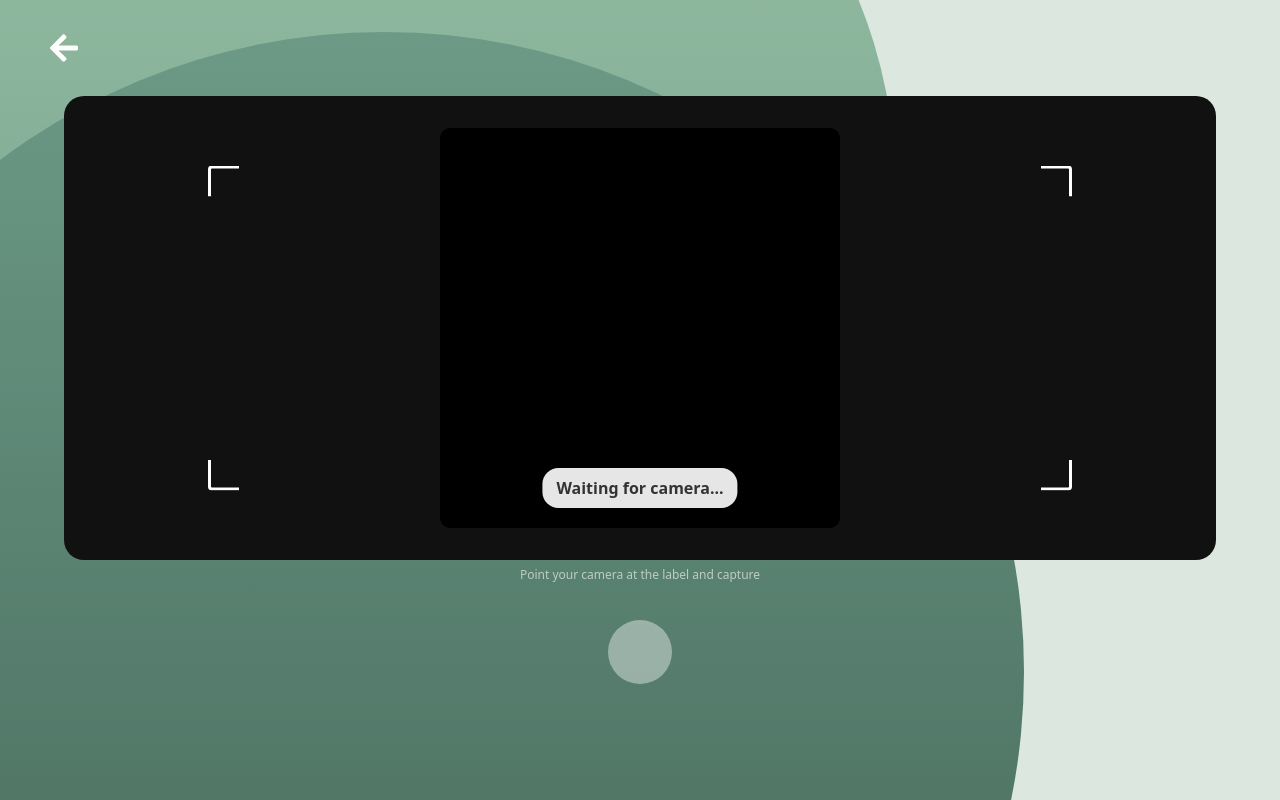
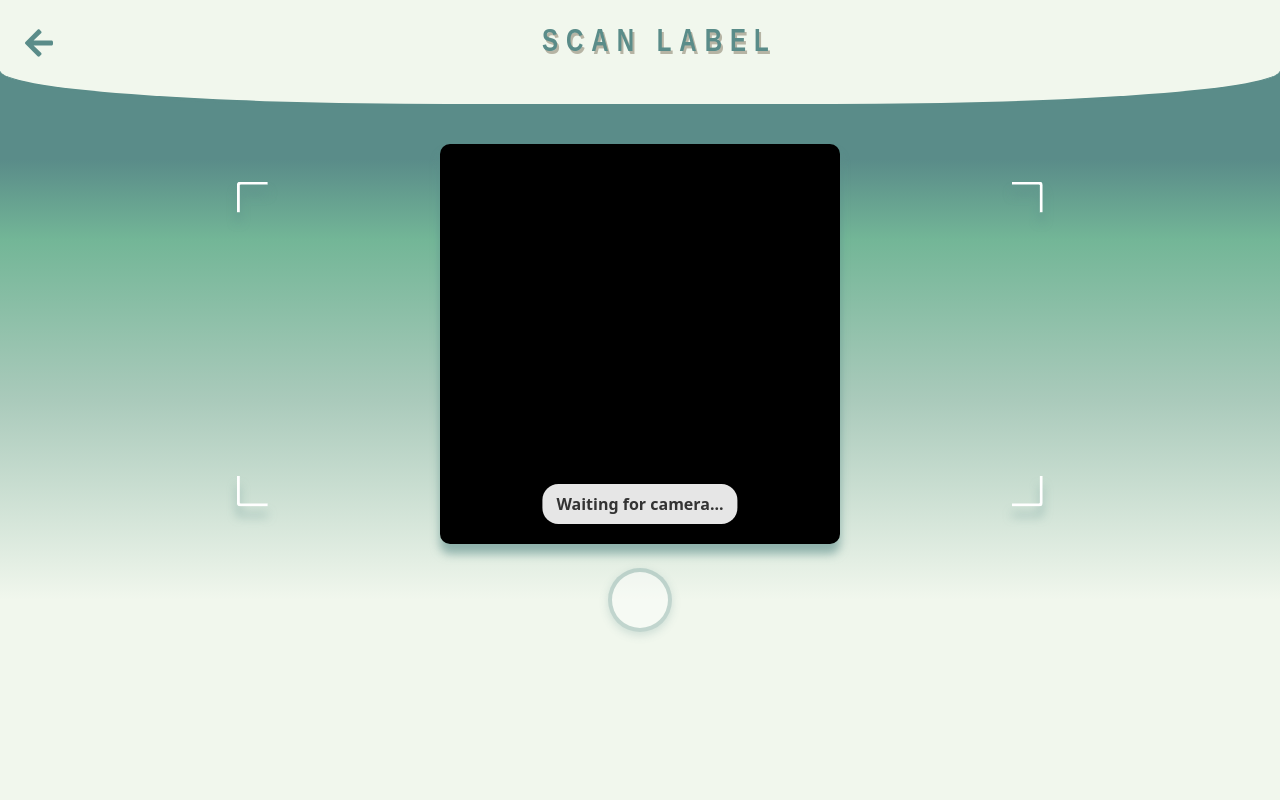
Before and after one commit to mathieu-prn/Ethi-Clo, a React (Vite) app in the folder front/: page /scan in a window 1280 px wide. Built offline with nearby package versions, Linux system fonts and the light colour scheme; no server answers.

Commit message:
Home/Scan/Results pages (tsx + css updated)

```diff
--- a/front/src/LabelResults.tsx
+++ b/front/src/LabelResults.tsx
@@ -31,7 +31,7 @@ const ResultItem = styled.div`
   padding: 12px;
   background: #f5f5f5;
   border-radius: 8px;
-  border-left: 4px solid #8b5cf6;
+  border-left: 4px solid #5A8C89;
 `;
 
 const ScoreItem = styled(ResultItem)`
--- a/front/src/LabelResultsPage.tsx
+++ b/front/src/LabelResultsPage.tsx
@@ -54,10 +54,7 @@ function LabelResultsPage() {
   }, [originalLabelInfo]);
 
   return (
-    <div className="app">
-      <div className="bg-circle-top"></div>
-      <div className="bg-circle-bottom"></div>
-
+    <div className="app-results">
       <div className="content">
         <button className="back-button" onClick={() => navigate("/scan")}>
           <FaArrowLeft />
@@ -72,9 +69,11 @@ function LabelResultsPage() {
               <LabelResults data={filteredInfo} />
             </>
           ) : (
-            <div style={{ textAlign: "center", padding: "32px" }}>
+            <div className="empty-state">
               <p>No scan results available or all parameters are hidden.</p>
-              <button className="scan-btn" onClick={() => navigate("/scan")}>Return to Scan</button>
+              <button className="back-to-scan-btn" onClick={() => navigate("/scan")}>
+                <FaArrowLeft /> Return to Scan
+              </button>
             </div>
           )}
         </div>
--- a/front/src/Scan.tsx
+++ b/front/src/Scan.tsx
@@ -83,8 +83,12 @@ function Dashboard() {
 
   return (
     <div className="app">
-      <div className="bg-circle-top"></div>
-      <div className="bg-circle-bottom"></div>
+      <header className="scan-header">
+        <section className="banner">
+          <h1 className="scan-title">Scan Label</h1>
+        </section>
+      </header>
+
         <div className="content">
           <button className="back-button" onClick={() => navigate("/")}>
             <FaArrowLeft />
@@ -107,16 +111,9 @@ function Dashboard() {
               </div>
             )}
             {isLoading && (
-            <div style={{
-              position: "absolute",
-              bottom: 12,
-              width: "100%",
-              textAlign: "center",
-              fontSize: "13px",
-              color: "rgba(255,255,255,0.8)",
-              zIndex: 3,
-            }}>
-              Processing image...
+              <div className="loading-overlay">
+                <div className="loading-spinner"></div>
+                <p className="loading-text">Analyzing label...</p>
               </div>
             )}
           </div>
--- a/front/src/styles/Home.css
+++ b/front/src/styles/Home.css
@@ -152,22 +152,35 @@ body {
   align-items: center;        /* centers vertically (optional) */
   margin-top: 20px;           /* spacing from banner */
   width: 84%;                 /* full width so centering works */
-  border-radius: 10px;
   pointer-events: auto;
-  border:#04342C solid 1.5px;
   margin-left: auto;
   margin-right: auto;
 
 }
 
 .scan-button {
+  position: relative;
   background-color: #589981;
-  border-bottom: 5px solid #5A8C89;
+  border: 1.5px solid #04342C;
+  border-radius: 8px;
   padding: 15px 130px;
-  border-radius: 8px;
   font-size: 18px;
   font-weight: 600;
   cursor: pointer;
+}
+
+.scan-button::after {
+  content: "";
+  position: absolute;
+  left: 0;
+  bottom: 0;
+
+  width: 100%;
+  height: 5px;
+  background-color: #5A8C89;
+
+  border-bottom-left-radius: 8px;
+  border-bottom-right-radius: 8px;
 }
 
 .scan-button:hover {
@@ -181,7 +194,7 @@ body {
   width: 300px;
   border-radius: 10px;
   overflow: hidden;
-  border: 2px solid #689884;
+  border: 2px solid #04342C;
 }
 
 .dyk-header {
@@ -190,7 +203,7 @@ body {
   justify-content: space-between;
   padding: 11px 14px;
   cursor: pointer;
-  background: #26584e;
+  background: #2d685c;
   border: none;
   width: 100%;
   text-align: left;
@@ -274,6 +287,7 @@ body {
   font-size: 18px;
   margin: 12px 10px 12px 10px;
   text-align: center;
+  text-shadow: #73B697 2px 2px 0;
 }
 
 /* Default height when DYK is closed */
--- a/front/src/styles/Scan.css
+++ b/front/src/styles/Scan.css
@@ -1,5 +1,40 @@
 html, body {
   overflow: hidden;
+}
+
+.scan-header {
+  background: #F1F7ED;        /* green top bar */
+  width: 100%;                /* extends beyond screen */
+  margin-left: calc(50% - 50vw);
+  padding: 20px 0;            /* vertical spacing */
+
+  border-bottom-left-radius: 35%;     /* smooth round bottom */
+  border-bottom-right-radius: 35%;
+  overflow: hidden;                    /* ensures clean rounding */
+  position: absolute;
+  border-bottom: 4px solid #5A8C89; /* subtle border for definition */
+  height: 8%;
+}
+
+.banner {
+  display: flex;
+  align-items: center;
+  justify-content: center;
+  flex-direction: column;
+}
+
+.scan-title {
+  font-family: 'Bebas Neue', sans-serif;
+  color: #5A8C89;
+  transform: scaleX(1) scaleY(1.3);
+  display: inline-block;
+  font-weight: 600;        /* stronger impact */
+  letter-spacing: 8px;     /* spaced-out look */
+  text-transform: uppercase;
+  font-size: 1.5rem;         /* adjust as needed */
+  text-shadow: #b6b4a4 2px 2px 0;
+  margin-top: 1vh;
+  margin-left: 3%;
 }
 
 .app {
@@ -8,30 +43,14 @@ html, body {
   position: relative;
   height: 100vh;
   width: 100vw;
-  overflow: hidden;
-  background: #dbe7df;
-}
-
-.bg-circle-top {
-  position: absolute;
-  top: -25vw;
-  left: -10vw;
-  width: 80vw;
-  height: 80vw;
-  background: linear-gradient(#9cc4a7, #6c9a87);
-  border-radius: 50%;
-  z-index: 0;
-}
-
-.bg-circle-bottom {
-  position: absolute;
-  bottom: -40vw;
-  left: -20vw;
-  width: 100vw;
-  height: 100vw;
-  background: linear-gradient(#6c9a87, #3f5f52);
-  border-radius: 50%;
-  z-index: 0;
+  overflow: hidden;background:
+    linear-gradient(
+      to bottom,
+      #5A8C89 20%,
+      #73B697 30%,
+      #AACABB 50%,
+      #F1F7ED 75%
+    );
 }
 
 .content {
@@ -44,13 +63,12 @@ html, body {
 }
 
 .card {
-  margin-top: 12vh;
+  margin-top: 14vh;
   width: 85vw;
   height: 50vh;
-  background: #111;
-  border-radius: 20px;
   position: relative;
   overflow: hidden;
+  filter: drop-shadow(0 10px 5px rgb(90, 140, 137, 0.6));
 }
 
 .viewfinder {
@@ -58,7 +76,7 @@ html, body {
   top: 50%;
   left: 50%;
   transform: translate(-50%, -50%);
-  width: 75%;
+  width: 70%;
   height: 70%;
   z-index: 2;
   pointer-events: none;
@@ -86,34 +104,27 @@ html, body {
   inset: 0;
 }
 
-.scan-title {
-  color: white;
-  font-size: 16px;
-  font-weight: bold;
-  margin-top: 3vh;
-  letter-spacing: 1px;
-}
-
 .scan-subtitle {
-  color: rgba(255,255,255,0.6);
+  color: rgba(0, 0, 0, 0.6);
   font-size: 12px;
-  margin-top: 6px;
+  margin-top: -5%;
   text-align: center;
-  padding: 0 20px;
 }
 
 .scan-btn {
-  margin-top: 3vh;
+  margin-top: 2%;
   width: 64px;
   height: 64px;
   border-radius: 50%;
   background: white;
-  border: 4px solid rgba(255,255,255,0.35);
+  border: 4px solid rgba(90, 140, 137, 0.8);
   cursor: pointer;
   transition: transform 0.15s;
   display: flex;
   justify-content: center;
   align-items: center;
+
+  filter: drop-shadow(0 3px 5px rgb(90, 140, 137, 0.6));
 }
 
 .scan-btn:active {
@@ -138,21 +149,58 @@ html, body {
   padding: 12px 28px;
   font-weight: bold;
   font-size: 14px;
-  background: #a1ceb2;
-  border: 2px solid #41715e;
+  background: #AACABB;
+  border: 2px solid #5A8C89;
   color: #333;
+}
+
+.loading-overlay {
+  width: 83%;
+  height: 84%;
+  margin: auto;
+  position: absolute;
+  inset: 0;
+  border-radius: 12px;
+  background: rgba(0, 0, 0, 0.75);
+  display: flex;
+  flex-direction: column;
+  align-items: center;
+  justify-content: center;
+  z-index: 100;
+  overflow: hidden;
+}
+
+.loading-spinner {
+  width: 60px;
+  height: 60px;
+  border: 5px solid rgba(255, 255, 255, 0.2);
+  border-top-color: #5DCAA5;
+  border-radius: 50%;
+  animation: spin 0.9s linear infinite;
+}
+
+@keyframes spin {
+  to { transform: rotate(360deg); }
+}
+
+.loading-text {
+  color: white;
+  margin-top: 20px;
+  font-size: 16px;
+  letter-spacing: 1px;
+  opacity: 0.8;
 }
 
 .back-button {
   position: absolute;
   padding: 10px;
-  top: 20px;
-  left: 3vw;
+  top: 15px;
+  left: 1vw;
   background: none;
   border: none;
   font-size: 4vh;
   font-weight: bold;
   cursor: pointer;
-  color: white;
+  color: #5A8C89;
   z-index: 10;
 }
--- a/front/src/styles/labelresults.css
+++ b/front/src/styles/labelresults.css
@@ -0,0 +1,96 @@
+.app-results {
+  margin: 0;
+  padding: 0;
+  position: relative;
+  height: 100vh;
+  width: 100vw;
+  overflow: hidden;
+  background: linear-gradient(
+    to bottom,
+    #5A8C89 15%,
+    #73B697 35%,
+    #AACABB 55%,
+    #F1F7ED 75%
+  );
+}
+
+.scan-header {
+  background: #F1F7ED;
+  width: 100%;
+  margin-left: calc(50% - 50vw);
+  padding: 20px 0;
+  border-bottom-left-radius: 35%;
+  border-bottom-right-radius: 35%;
+  overflow: hidden;
+  position: absolute;
+  border-bottom: 4px solid #5A8C89;
+  height: 8%;
+}
+
+.scan-title {
+  font-family: 'Bebas Neue', sans-serif;
+  color: #5A8C89;
+  transform: scaleX(1) scaleY(1.3);
+  display: inline-block;
+  font-weight: 600;
+  letter-spacing: 8px;
+  text-transform: uppercase;
+  font-size: 1.5rem;
+  text-shadow: #b6b4a4 2px 2px 0;
+  margin-top: 1vh;
+}
+
+.back-button {
+  position: absolute;
+  padding: 10px;
+  top: 15px;
+  left: 1vw;
+  background: none;
+  border: none;
+  font-size: 4vh;
+  font-weight: bold;
+  cursor: pointer;
+  color: #5A8C89;
+  z-index: 10;
+}
+
+.content {
+  position: relative;
+  z-index: 1;
+  height: 100%;
+  display: flex;
+  flex-direction: column;
+  align-items: center;
+}
+
+.empty-state {
+  margin-top: 20vh;
+  display: flex;
+  flex-direction: column;
+  align-items: center;
+  gap: 32px;
+  padding: 0 24px;
+  text-align: center;
+}
+
+.empty-state p {
+  color: white;
+  font-size: 16px;
+  opacity: 0.85;
+  line-height: 1.6;
+}
+
+.back-to-scan-btn {
+  background: #F1F7ED;
+  border: 2px solid #5A8C89;
+  border-radius: 30px;
+  padding: 12px 28px;
+  font-weight: bold;
+  font-size: 14px;
+  color: #5A8C89;
+  cursor: pointer;
+  display: flex;
+  align-items: center;
+  gap: 8px;
+  filter: drop-shadow(0 3px 5px rgba(90, 140, 137, 0.6));
+}
--- a/front/src/styles/settings.css
+++ b/front/src/styles/settings.css
@@ -65,7 +65,7 @@ body, html {
   left: 0;
   right: 0;
   bottom: 0;
-  background-color: #ff4d4d;
+  background-color: #555555;
   transition: .3s;
   border-radius: 34px;
 }
```
Lines whose indentation alone changed are shown as unchanged.
